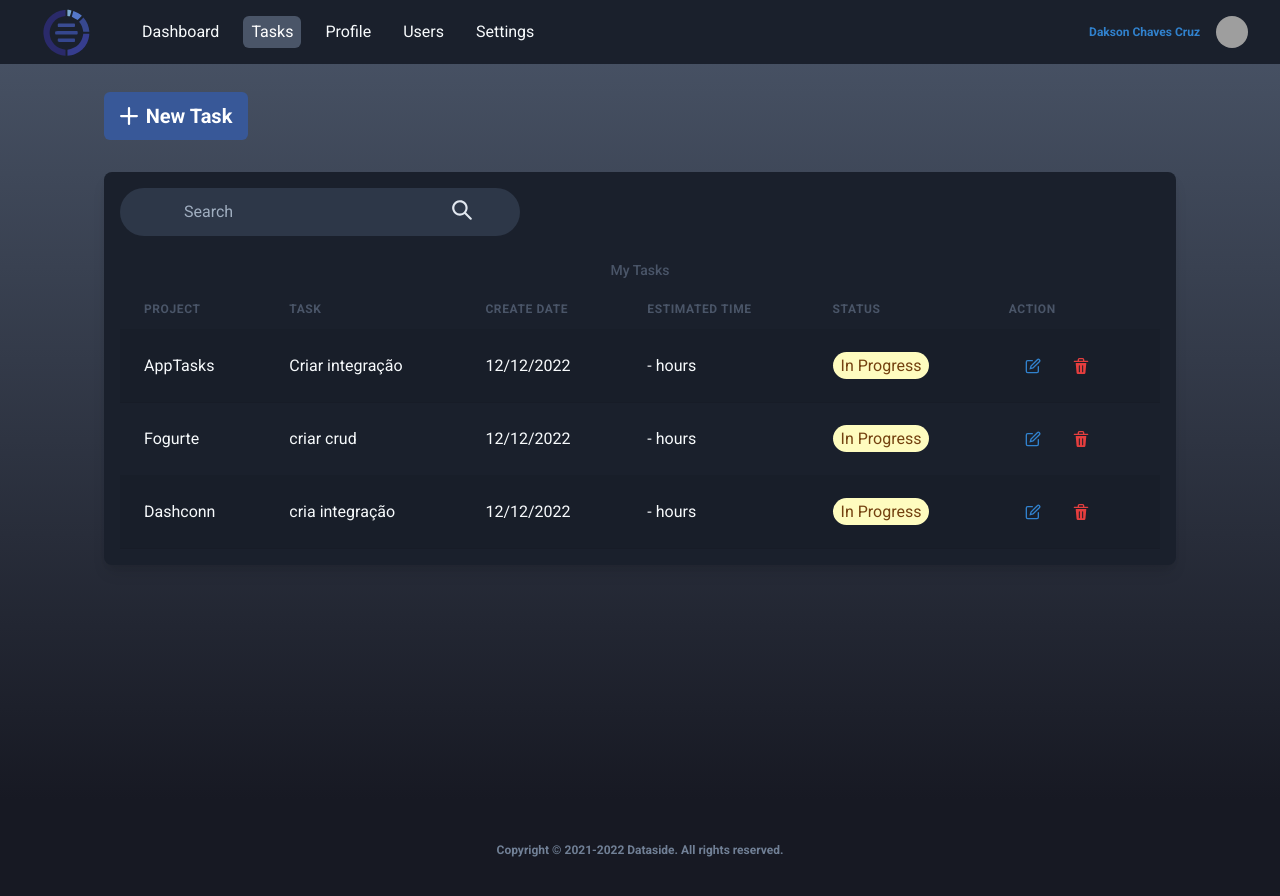
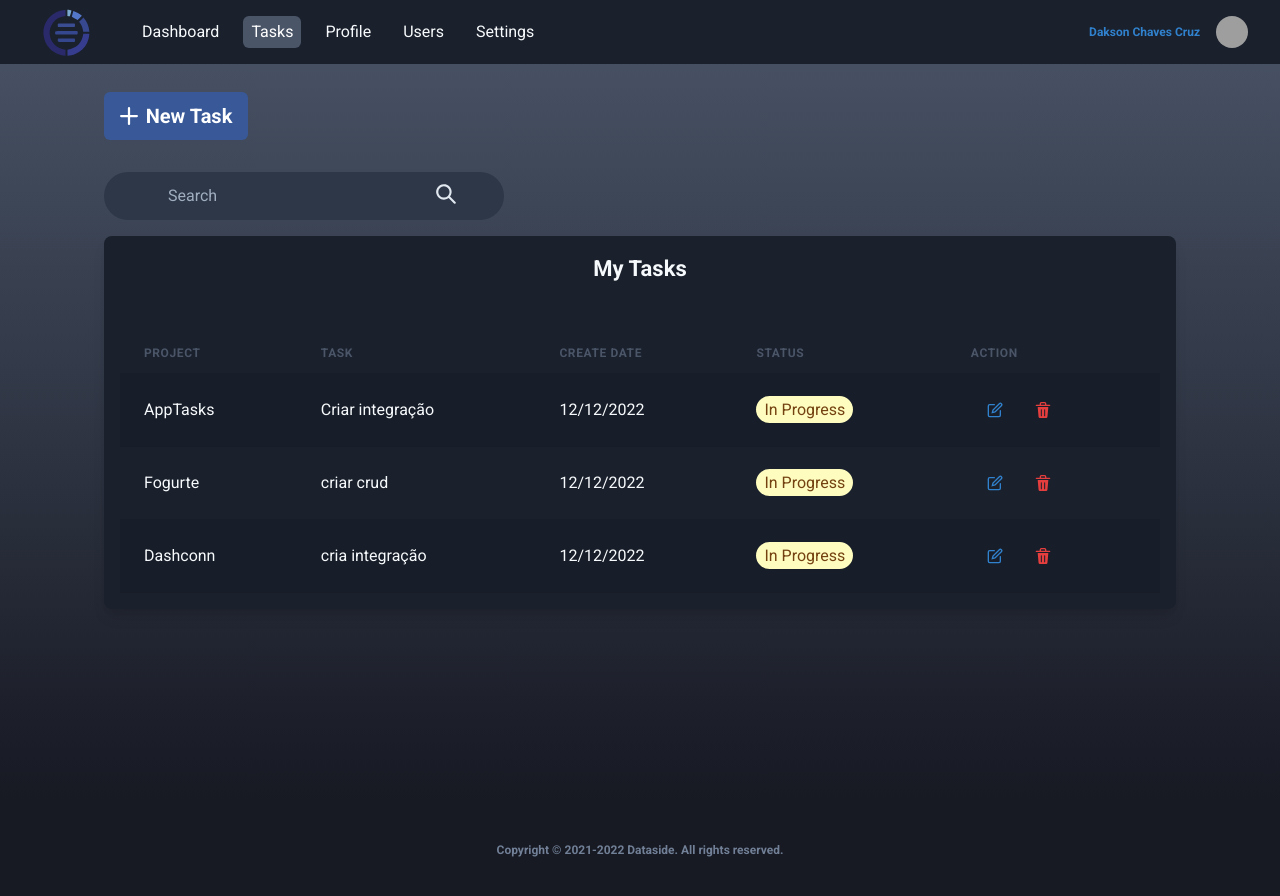
Before and after one commit to DaksonC/apptasks, a React (Vite) app: page /tasks in a window 1280 px wide. Shown: the top 896 px of the page. Built offline with nearby package versions, Linux system fonts and the light colour scheme; data requests are answered from the project's data file; grey boxes are pictures that could not be loaded.

Commit message:
feat(page-tasks): cria integração com o baco de dados

```diff
--- a/package.json
+++ b/package.json
@@ -19,6 +19,7 @@
     "axios": "^1.2.0",
     "chakra-ui-autocomplete": "^1.4.5",
     "framer-motion": "^6",
+    "moment": "^2.29.4",
     "react": "^18.2.0",
     "react-apexcharts": "^1.4.0",
     "react-dom": "^18.2.0",
--- a/src/api/tasks.ts
+++ b/src/api/tasks.ts
@@ -32,8 +32,14 @@ export const deleteTask = async (id: string) => {
   return data;
 };
 
-export const getTasksSearch = async (value: string) => {
-  const { data } = await api.get<ITasks[]>(`/tasks?q=${value}`);
+export const finishedTask = async (id: string) => {
+  const { data } = await api.patch(`/tasks/${id}`);
 
   return data;
 };
+
+export const getTasksSearch = async (bady: any) => {
+  const { data } = await api.get<ITasks[]>(`/tasks`, bady);
+
+  return data;
+};
--- a/src/components/ModalEditTask/index.tsx
+++ b/src/components/ModalEditTask/index.tsx
@@ -15,7 +15,7 @@ import {
 import { useEffect, useState } from "react";
 import { useNavigate, useParams } from "react-router-dom";
 
-import { getTaskById, updateTask } from "../../api/tasks";
+import { finishedTask, getTaskById, updateTask } from "../../api/tasks";
 
 interface IModalEditTaskProps {
   isOpenModal: boolean;
@@ -55,6 +55,14 @@ export function ModalEditTask({ isOpenModal, taskId }: IModalEditTaskProps) {
     if (isOpenModal) {
       navigate(`/tasks/${taskId}`);
       onOpen();
+    }
+  }
+
+  async function handleCompletedTask() {
+    if (id !== undefined) {
+      await finishedTask(String(id));
+      window.location.reload();
+      onClose();
     }
   }
 
@@ -105,6 +113,16 @@ export function ModalEditTask({ isOpenModal, taskId }: IModalEditTaskProps) {
                   setTask({ ...task, description: e.target.value })
                 }
               />
+              <Button
+                mt={4}
+                variant="ghost"
+                bg="green.500"
+                color="white"
+                _hover={{ bg: "green.100", color: "gray.500" }}
+                onClick={() => handleCompletedTask()}
+              >
+                Complete task
+              </Button>
             </FormControl>
           </ModalBody>
           <ModalFooter>
--- a/src/components/SearchBox/index.tsx
+++ b/src/components/SearchBox/index.tsx
@@ -13,6 +13,7 @@ export default function SearchBox({ onChange }: ISearchBoxProps) {
       w="100%"
       py="3"
       px="12"
+      mb="4"
       maxWidth={400}
       alignSelf="center"
       color="gray.200"
--- a/src/interfaces/index.tsx
+++ b/src/interfaces/index.tsx
@@ -21,6 +21,7 @@ export interface ITasks {
   id: number;
   title: string;
   description: string;
+  updated_at: Date;
   finished: boolean;
 }
 
--- a/src/page/Tasks/index.tsx
+++ b/src/page/Tasks/index.tsx
@@ -4,14 +4,15 @@ import {
   Highlight,
   Spinner,
   Table,
-  TableCaption,
   TableContainer,
   Tbody,
   Td,
+  Text,
   Th,
   Thead,
   Tr,
 } from "@chakra-ui/react";
+import moment from "moment";
 import { useEffect, useState } from "react";
 
 import { getTasks, getTasksSearch } from "../../api/tasks";
@@ -31,6 +32,8 @@ export function Tasks() {
     setIsLoading(true);
     try {
       const response = await getTasks();
+
+      console.log(response);
       setTasks(response);
       setIsLoading(false);
     } catch (error) {
@@ -38,20 +41,21 @@ export function Tasks() {
     }
   };
 
-  useEffect(() => {
-    getAllTasks();
-    document.title = "AppTasks ✔️️ |  Tasks";
-  }, []);
-
-  const dateAtual = new Date().toLocaleDateString();
-  // console.log(dateAtual);
-
   async function handleInputChange(event: React.ChangeEvent<HTMLInputElement>) {
     const { value } = event.target;
     const filteredTasks = await getTasksSearch(value);
     setTasks(filteredTasks);
     console.log(filteredTasks);
   }
+
+  function formatDate(date: Date) {
+    return moment(date).format("DD/MM/YYYY");
+  }
+
+  useEffect(() => {
+    getAllTasks();
+    document.title = "AppTasks ✔️️ |  Tasks";
+  }, []);
 
   return (
     <>
@@ -64,9 +68,6 @@ export function Tasks() {
         alignItems="center"
         bgGradient="linear(to-t, gray.900, gray.600)"
       >
-        {isLoading ? (
-          <Spinner size="xl" speed="0.7s" />
-        ) : (
         <Flex
           direction="column"
           w="100%"
@@ -78,6 +79,7 @@ export function Tasks() {
         >
           <Box mt={12}>
             <ModalCreateTask isOpenModal />
+            <SearchBox onChange={(e) => handleInputChange(e)} />
           </Box>
           <TableContainer
             bg="gray.800"
@@ -102,15 +104,27 @@ export function Tasks() {
               },
             }}
           >
-              <SearchBox onChange={(e) => handleInputChange(e)} />
-              <Table variant="striped" colorScheme="blackAlpha" maxWidth="100%">
-                <TableCaption placement="top">My Tasks</TableCaption>
+            <Flex
+              direction="column"
+              justifyContent="center"
+              alignItems="center"
+            >
+              <Text fontSize="2xl" fontWeight="bold" color="gray.50" mb="12">
+                My Tasks
+              </Text>
+              {isLoading ? (
+                <Spinner color="gray.50" size="xl" />
+              ) : (
+                <Table
+                  variant="striped"
+                  colorScheme="blackAlpha"
+                  maxWidth="100%"
+                >
                   <Thead>
                     <Tr>
                       <Th>Project</Th>
                       <Th>Task</Th>
                       <Th>Create Date</Th>
-                    <Th>Estimated time</Th>
                       <Th>Status</Th>
                       <Th>Action</Th>
                     </Tr>
@@ -120,9 +134,22 @@ export function Tasks() {
                       <Tr key={task.id}>
                         <Td>{task.title}</Td>
                         <Td>{task.description}</Td>
-                      <Td>{dateAtual}</Td>
-                      <Td>- hours</Td>
+                        <Td>{formatDate(task.updated_at)}</Td>
                         <Td>
+                          {task.finished ? (
+                            <Highlight
+                              query="Completed"
+                              styles={{
+                                px: "2",
+                                py: "1",
+                                rounded: "full",
+                                bg: "green.500",
+                                color: "white",
+                              }}
+                            >
+                              Completed
+                            </Highlight>
+                          ) : (
                             <Highlight
                               query="In Progress"
                               styles={{
@@ -135,6 +162,7 @@ export function Tasks() {
                             >
                               In Progress
                             </Highlight>
+                          )}
                         </Td>
                         <Td>
                           <ModalEditTask isOpenModal taskId={task.id} />
@@ -144,9 +172,10 @@ export function Tasks() {
                     ))}
                   </Tbody>
                 </Table>
+              )}
+            </Flex>
           </TableContainer>
         </Flex>
-        )}
       </Box>
       <Footer />
     </>
```
Also changed, not shown: 2 other files (tests, documents, lock files or other folders). Lines whose indentation alone changed are shown as unchanged.
